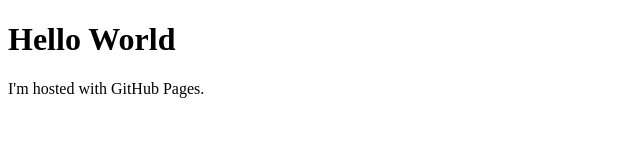
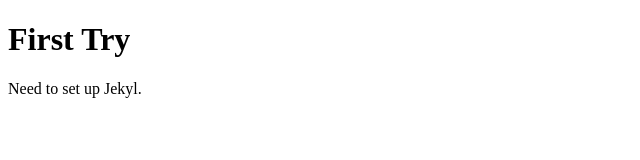
Before and after one commit to ajsalts/ajsalts.github.io, a plain HTML site: page index.html in a window 1280 px wide. Shown: the whole page, without its empty margins (0-640 px from the left). Drawn offline with Linux system fonts and the light colour scheme.

Commit message:
changing text

```diff
--- a/index.html
+++ b/index.html
@@ -1,7 +1,7 @@
 <!DOCTYPE html>
 <html>
 <body>
-<h1>Hello World</h1>
-<p>I'm hosted with GitHub Pages.</p>
+<h1>First Try</h1>
+<p>Need to set up Jekyl.</p>
 </body>
 </html>
```
